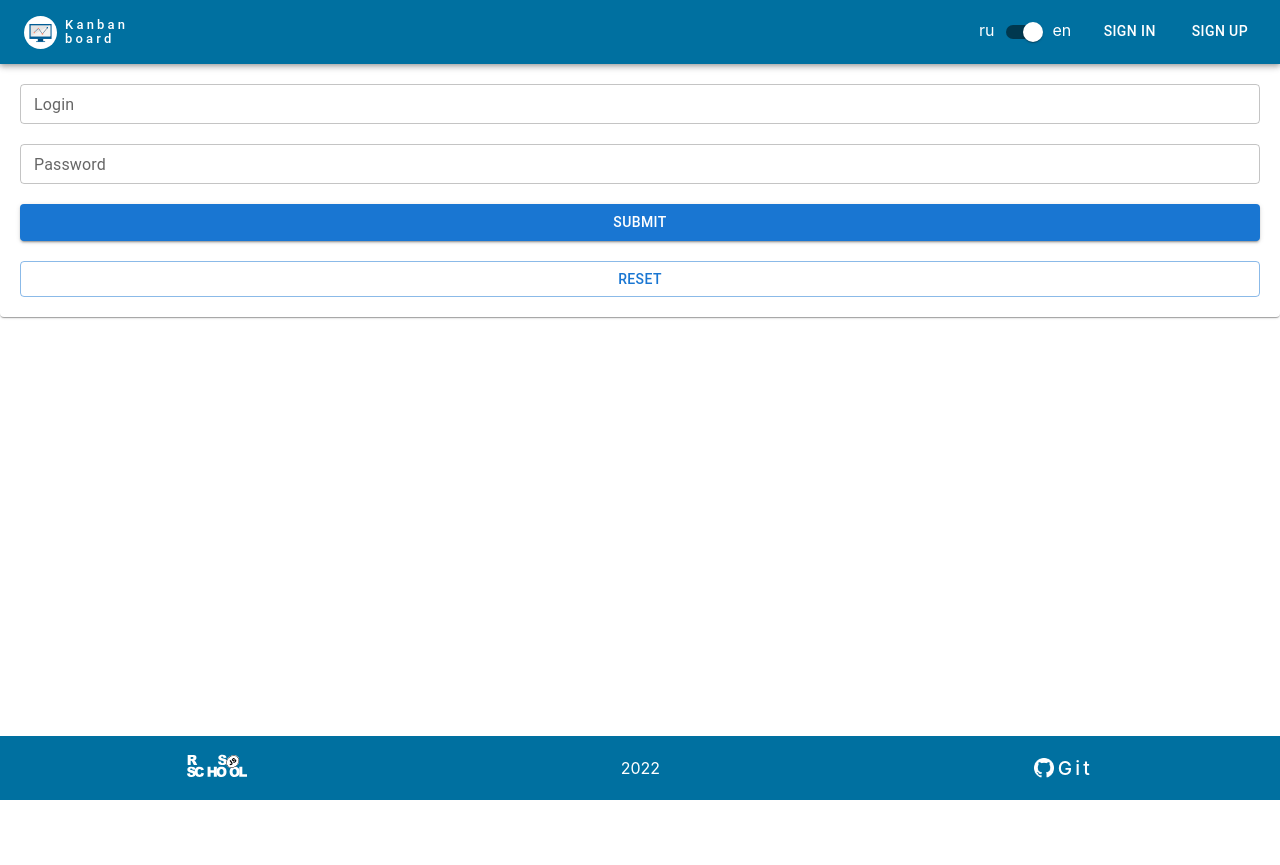
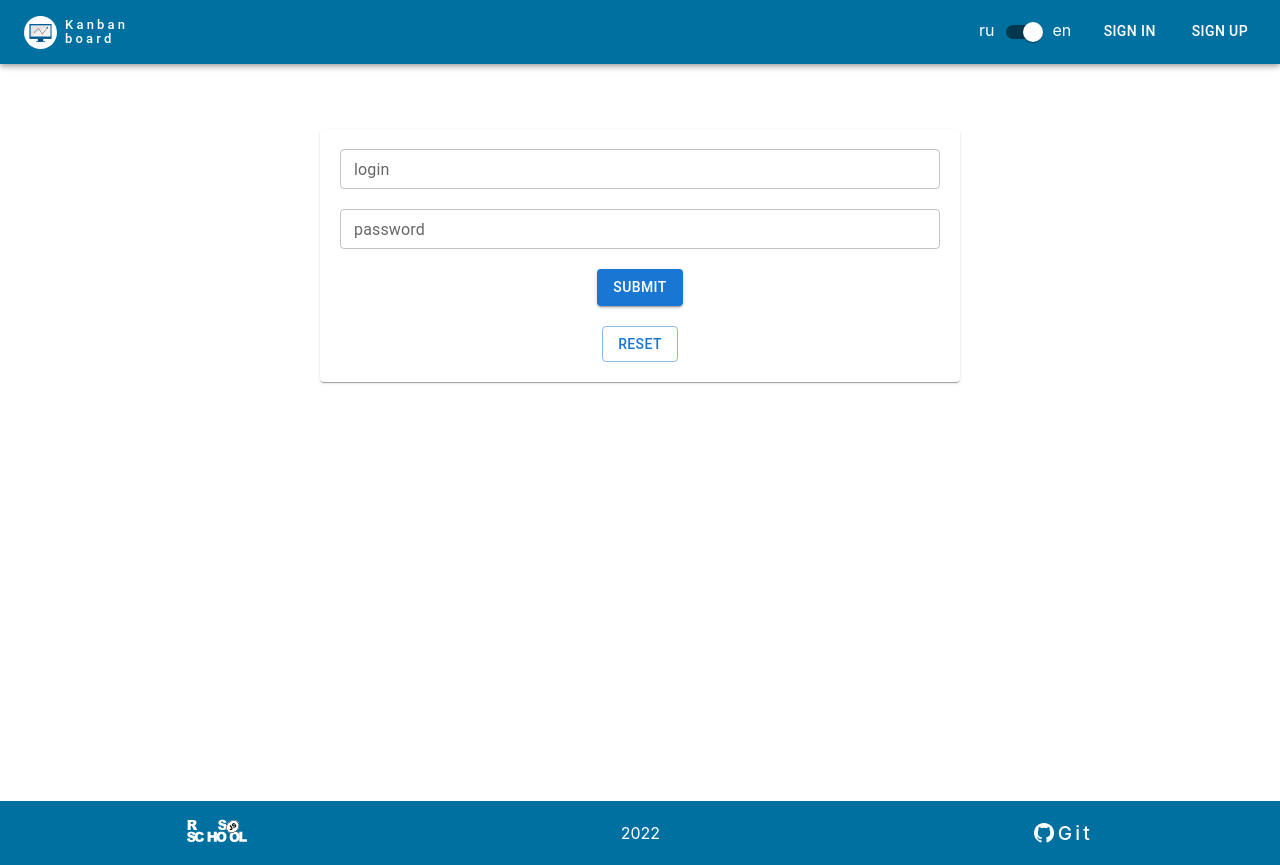
Before and after one commit to dmitriStpaniuk/project-management, a React (Create React App) app: page /login in a window 1280 px wide. Before the commit the page ends 800 px from the top, so only its background shows below. Built offline with nearby package versions, Linux system fonts and the light colour scheme.

Commit message:
feat: add login form validation

```diff
--- a/src/components/pages/login/Login.tsx
+++ b/src/components/pages/login/Login.tsx
@@ -2,6 +2,7 @@ import { Button, Paper } from '@mui/material';
 import { FormInputText } from 'components/FormInputText';
 import { useTranslate } from 'components/languageContext/languageContext';
 import { useAlerts } from 'components/SnackbarPanel';
+import { loginRegExp, passwordRegExp } from 'components/utils/constants';
 import React from 'react';
 import { FormProvider, useForm } from 'react-hook-form';
 import { useNavigate } from 'react-router-dom';
@@ -13,7 +14,15 @@ export default function Login() {
   const dispatch = useAppDispatch();
   const navigate = useNavigate();
   const loginSuccessMessage = useTranslate('alerts.successfullLogin');
-  const methods = useForm({ defaultValues: { login: '', password: '' } });
+  const loginLabel = useTranslate('form.login');
+  const passwordLabel = useTranslate('form.password');
+  const submitLabel = useTranslate('buttons.submit');
+  const resetLabel = useTranslate('buttons.reset');
+  const methods = useForm({
+    defaultValues: { login: '', password: '' },
+    mode: 'onChange',
+    reValidateMode: 'onChange',
+  });
   const addAlert = useAlerts();
 
   const {
@@ -28,13 +37,38 @@ export default function Login() {
   };
 
   return (
-    <Paper style={{ display: 'grid', gridRowGap: '20px', padding: '20px' }}>
+    <Paper
+      style={{
+        maxWidth: '600px',
+        margin: '65px auto',
+        padding: '20px',
+        display: 'grid',
+        gridRowGap: '20px',
+        justifyItems: 'center',
+      }}
+    >
       <FormProvider {...methods}>
-        <FormInputText name="login" label="Login" type="text" />
-        <FormInputText name="password" label="Password" type="password" />
+        <FormInputText
+          name="login"
+          label={loginLabel}
+          type="text"
+          required={true}
+          minLength={2}
+          maxLength={15}
+          pattern={loginRegExp}
+        />
+        <FormInputText
+          name="password"
+          label={passwordLabel}
+          type="password"
+          required={true}
+          minLength={2}
+          maxLength={15}
+          pattern={passwordRegExp}
+        />
       </FormProvider>
       <Button onClick={handleSubmit(onSubmit)} variant={'contained'} disabled={isSubmitting}>
-        Submit
+        {submitLabel}
       </Button>
       <Button
         onClick={() => {
@@ -42,7 +76,7 @@ export default function Login() {
         }}
         variant={'outlined'}
       >
-        Reset
+        {resetLabel}
       </Button>
     </Paper>
   );
```
